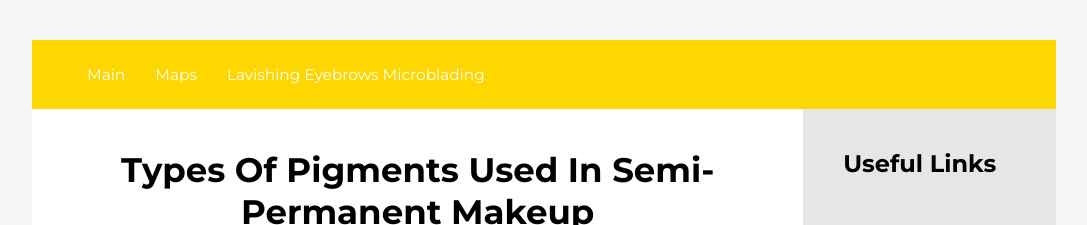
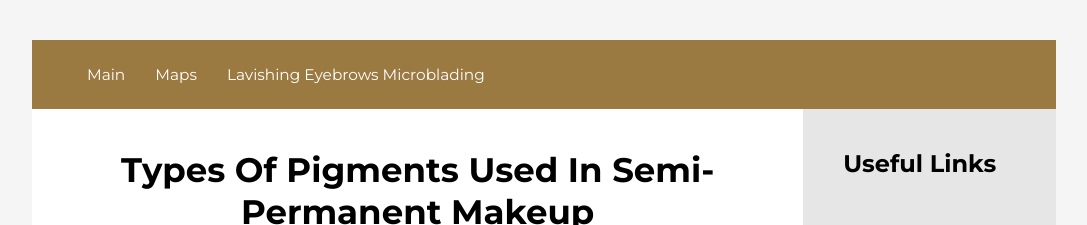
Before and after one commit to Cloudstack12/lavishingeyebrows, a plain HTML site: page index.html in a window 1280 px wide. Shown: the top 225 px of the page, without its empty margins (96-1183 px from the left). Drawn offline with Linux system fonts and the light colour scheme.

Commit message:
Add files via upload

```diff
--- a/style.css
+++ b/style.css
@@ -63,7 +63,7 @@ a{
 
 nav.nav-menu {
   width: 100%;
-  background-color: #ffd700;
+  background-color: #9b7a42;
   padding: 10px;
 }
 
```
